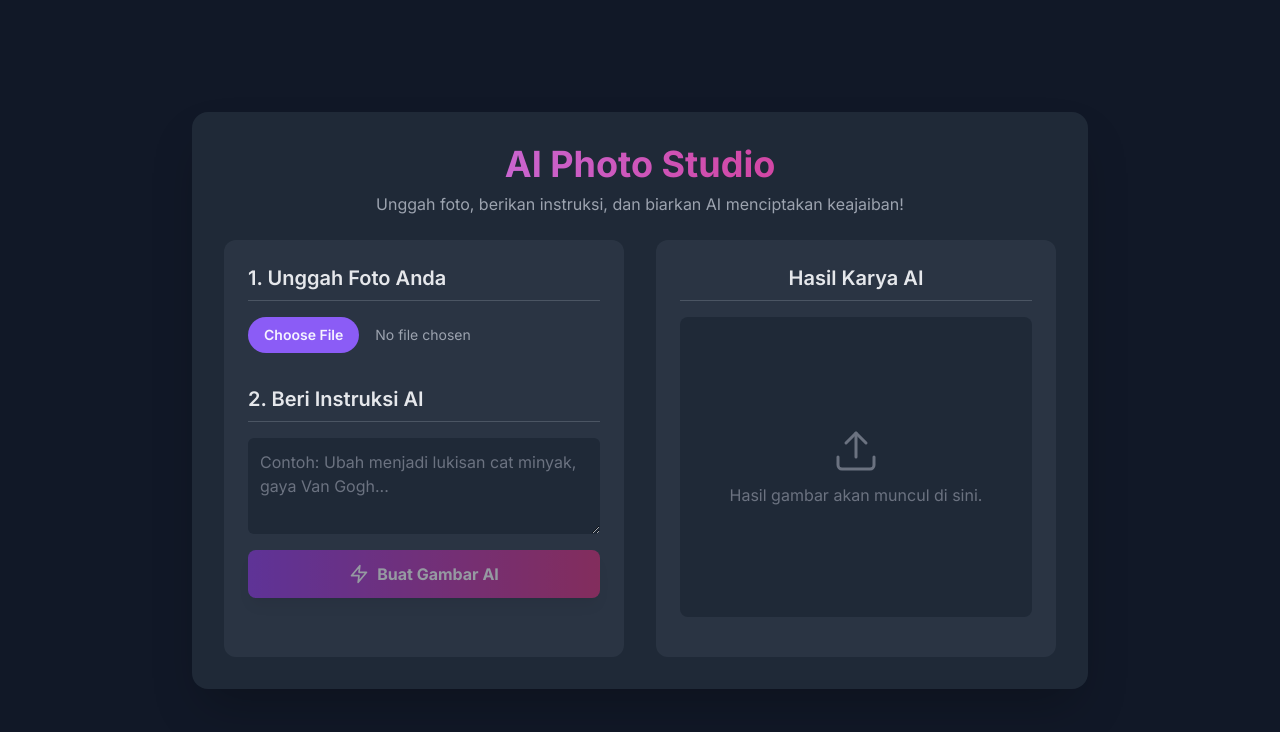
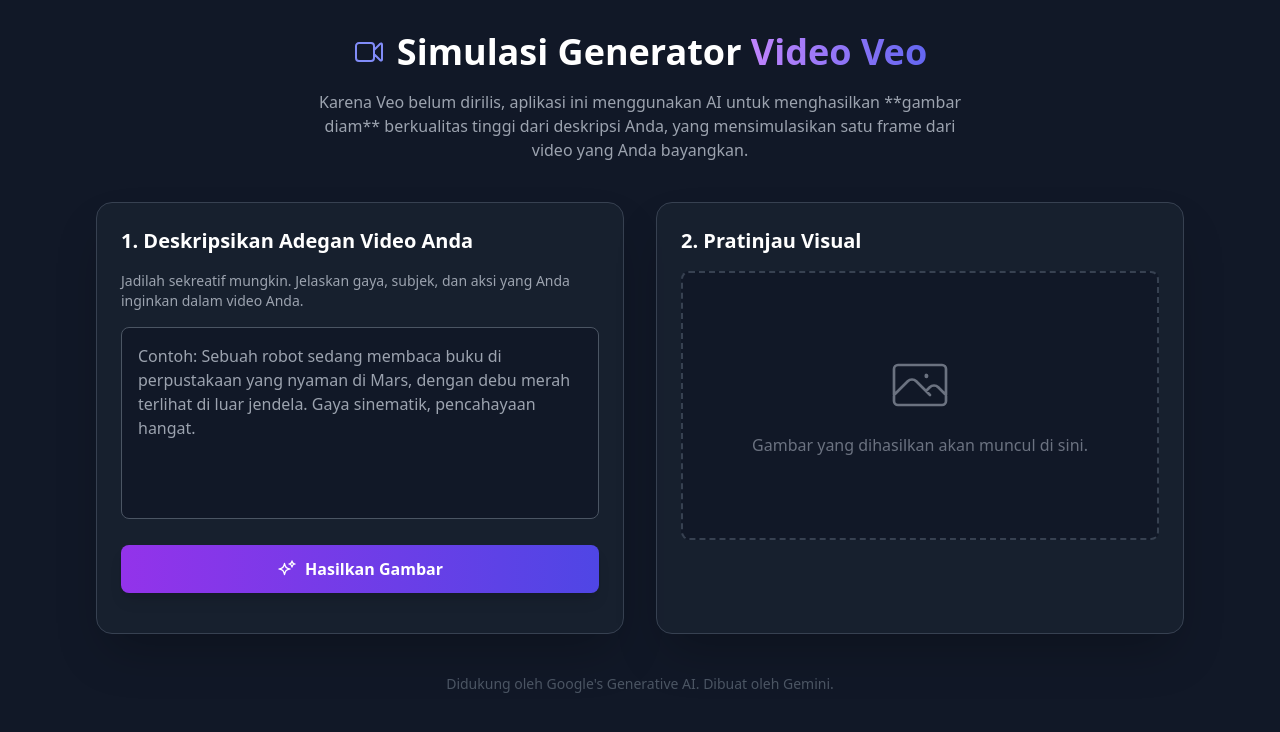
Before and after one commit to jivien/Jisaeshin, a plain HTML site: page index.html in a window 1280 px wide. Drawn offline with nearby package versions, Linux system fonts and the light colour scheme.

Commit message:
Update index.html

```diff
--- a/index.html
+++ b/index.html
@@ -1,69 +1,81 @@
 <!DOCTYPE html>
-<html lang="en">
+<html lang="id">
 <head>
     <meta charset="UTF-8">
     <meta name="viewport" content="width=device-width, initial-scale=1.0">
-    <title>AI Photo Studio</title>
-    <!-- Link to Tailwind CSS -->
+    <title>Simulasi Generator Video Veo</title>
+    <!-- Menggunakan Tailwind CSS untuk styling cepat dan modern -->
     <script src="https://cdn.tailwindcss.com"></script>
-    <!-- Link to Google Fonts -->
-    <link href="https://fonts.googleapis.com/css2?family=Inter:wght@400;500;600;700&display=swap" rel="stylesheet">
-    <!-- Link to your custom stylesheet -->
-    <link rel="stylesheet" href="style.css">
+    <!-- Referensi ke file CSS eksternal -->
+    <link rel="stylesheet" href="styles.css">
+    <!-- Menggunakan Font Inter dari Google Fonts -->
+    <link rel="preconnect" href="https://fonts.googleapis.com">
+    <link rel="preconnect" href="https://fonts.gstatic.com" crossorigin>
+    <link href="https://fonts.googleapis.com/css2?family=Inter:wght@400;500;700;800&display=swap" rel="stylesheet">
 </head>
-<body class="bg-gray-900 text-white flex items-center justify-center min-h-screen p-4">
+<body class="bg-gray-900 text-gray-200">
 
-    <div class="w-full max-w-4xl bg-gray-800 rounded-2xl shadow-2xl p-6 md:p-8">
-        <!-- Header -->
-        <div class="text-center mb-6">
-            <h1 class="text-3xl md:text-4xl font-bold text-transparent bg-clip-text bg-gradient-to-r from-purple-400 to-pink-600">AI Photo Studio</h1>
-            <p class="text-gray-400 mt-2">Unggah foto, berikan instruksi, dan biarkan AI menciptakan keajaiban!</p>
-        </div>
+    <div class="container mx-auto p-4 sm:p-6 lg:p-8 max-w-6xl">
 
-        <!-- Main Content Grid -->
-        <div class="grid grid-cols-1 md:grid-cols-2 gap-6 md:gap-8">
+        <!-- Header Aplikasi -->
+        <header class="text-center mb-10">
+            <div class="inline-flex items-center justify-center">
+                <svg class="w-8 h-8 mr-3 text-indigo-400" xmlns="http://www.w3.org/2000/svg" fill="none" viewBox="0 0 24 24" stroke-width="1.5" stroke="currentColor">
+                    <path stroke-linecap="round" stroke-linejoin="round" d="m15.75 10.5 4.72-4.72a.75.75 0 0 1 1.28.53v11.38a.75.75 0 0 1-1.28.53l-4.72-4.72M4.5 18.75h9a2.25 2.25 0 0 0 2.25-2.25v-9A2.25 2.25 0 0 0 13.5 5.25h-9A2.25 2.25 0 0 0 2.25 7.5v9A2.25 2.25 0 0 0 4.5 18.75Z" />
+                </svg>
+                <h1 class="text-3xl sm:text-4xl font-extrabold text-white">
+                    Simulasi Generator <span class="text-transparent bg-clip-text bg-gradient-to-r from-purple-400 to-indigo-500">Video Veo</span>
+                </h1>
+            </div>
+            <p class="mt-4 max-w-2xl mx-auto text-gray-400">
+                Karena Veo belum dirilis, aplikasi ini menggunakan AI untuk menghasilkan **gambar diam** berkualitas tinggi dari deskripsi Anda, yang mensimulasikan satu frame dari video yang Anda bayangkan.
+            </p>
+        </header>
 
-            <!-- Left Panel: Input -->
-            <div class="bg-gray-700/50 p-6 rounded-xl flex flex-col gap-4">
-                <h2 class="text-xl font-semibold text-gray-200 border-b border-gray-600 pb-2">1. Unggah Foto Anda</h2>
-                <div>
-                    <input type="file" id="image-upload" accept="image/*" class="block w-full text-sm text-gray-400
-                        file:mr-4 file:py-2 file:px-4
-                        file:rounded-full file:border-0
-                        file:text-sm file:font-semibold
-                        file:bg-violet-500 file:text-violet-50
-                        hover:file:bg-violet-600 cursor-pointer"/>
-                </div>
-                <div id="image-preview-container" class="mt-2 w-full h-64 bg-gray-800 rounded-lg flex items-center justify-center hidden">
-                    <img id="image-preview" src="#" alt="Pratinjau Gambar" class="max-w-full max-h-full rounded-md object-contain">
-                </div>
+        <!-- Konten Utama: Panel Input dan Output -->
+        <main class="grid grid-cols-1 lg:grid-cols-2 gap-8">
 
-                <h2 class="text-xl font-semibold text-gray-200 border-b border-gray-600 pb-2 mt-4">2. Beri Instruksi AI</h2>
-                <textarea id="prompt-input" rows="3" class="w-full bg-gray-800 rounded-md p-3 text-gray-300 placeholder-gray-500 focus:ring-2 focus:ring-purple-500 focus:outline-none transition" placeholder="Contoh: Ubah menjadi lukisan cat minyak, gaya Van Gogh..."></textarea>
+            <!-- Panel Kiri: Input Pengguna -->
+            <div class="bg-gray-800/50 p-6 rounded-2xl border border-gray-700 shadow-2xl">
+                <h2 class="text-xl font-bold mb-4 text-white">1. Deskripsikan Adegan Video Anda</h2>
+                <p class="text-sm text-gray-400 mb-4">Jadilah sekreatif mungkin. Jelaskan gaya, subjek, dan aksi yang Anda inginkan dalam video Anda.</p>
+                <textarea id="prompt-input" class="w-full h-48 p-4 bg-gray-900 border border-gray-600 rounded-lg focus:outline-none focus:ring-2 focus:ring-indigo-500 transition-colors resize-none" placeholder="Contoh: Sebuah robot sedang membaca buku di perpustakaan yang nyaman di Mars, dengan debu merah terlihat di luar jendela. Gaya sinematik, pencahayaan hangat."></textarea>
 
-                <button id="generate-btn" class="w-full bg-gradient-to-r from-purple-600 to-pink-600 text-white font-bold py-3 px-4 rounded-lg hover:from-purple-700 hover:to-pink-700 transition-all duration-300 shadow-lg disabled:opacity-50 disabled:cursor-not-allowed flex items-center justify-center gap-2" disabled>
-                    <svg xmlns="http://www.w3.org/2000/svg" width="20" height="20" viewBox="0 0 24 24" fill="none" stroke="currentColor" stroke-width="2" stroke-linecap="round" stroke-linejoin="round" class="feather feather-zap"><polygon points="13 2 3 14 12 14 11 22 21 10 12 10 13 2"></polygon></svg>
-                    <span>Buat Gambar AI</span>
+                <button id="generate-btn" class="mt-5 w-full flex items-center justify-center bg-gradient-to-r from-purple-600 to-indigo-600 hover:from-purple-700 hover:to-indigo-700 text-white font-bold py-3 px-6 rounded-lg shadow-lg transform hover:scale-105 transition-all duration-300 disabled:opacity-50 disabled:cursor-not-allowed disabled:scale-100">
+                    <svg class="w-5 h-5 mr-2" xmlns="http://www.w3.org/2000/svg" fill="none" viewBox="0 0 24 24" stroke-width="1.5" stroke="currentColor">
+                        <path stroke-linecap="round" stroke-linejoin="round" d="M9.813 15.904 9 18.75l-.813-2.846a4.5 4.5 0 0 0-3.09-3.09L2.25 12l2.846-.813a4.5 4.5 0 0 0 3.09-3.09L9 5.25l.813 2.846a4.5 4.5 0 0 0 3.09 3.09L15.75 12l-2.846.813a4.5 4.5 0 0 0-3.09 3.09ZM18.259 8.715 18 9.75l-.259-1.035a3.375 3.375 0 0 0-2.455-2.456L14.25 6l1.036-.259a3.375 3.375 0 0 0 2.455-2.456L18 2.25l.259 1.035a3.375 3.375 0 0 0 2.456 2.456L21.75 6l-1.035.259a3.375 3.375 0 0 0-2.456 2.456Z" />
+                    </svg>
+                    <span>Hasilkan Gambar</span>
                 </button>
+                 <div id="error-message" class="text-red-400 mt-4 text-center text-sm"></div>
             </div>
 
-            <!-- Right Panel: Output -->
-            <div class="bg-gray-700/50 p-6 rounded-xl flex flex-col items-center justify-center">
-                <h2 class="text-xl font-semibold text-gray-200 w-full text-center border-b border-gray-600 pb-2 mb-4">Hasil Karya AI</h2>
-                <div id="result-container" class="w-full h-full min-h-[300px] bg-gray-800 rounded-lg flex items-center justify-center">
+            <!-- Panel Kanan: Output Gambar -->
+            <div class="bg-gray-800/50 p-6 rounded-2xl border border-gray-700 shadow-2xl flex flex-col">
+                <h2 class="text-xl font-bold mb-4 text-white">2. Pratinjau Visual</h2>
+                <div id="image-container" class="w-full aspect-video bg-gray-900 rounded-lg flex items-center justify-center border-2 border-dashed border-gray-700 overflow-hidden">
+                    <!-- Placeholder awal -->
                     <div id="placeholder" class="text-center text-gray-500">
-                        <svg xmlns="http://www.w3.org/2000/svg" width="48" height="48" viewBox="0 0 24 24" fill="none" stroke="currentColor" stroke-width="1.5" stroke-linecap="round" stroke-linejoin="round" class="mx-auto mb-2"><path d="M21 15v4a2 2 0 0 1-2 2H5a2 2 0 0 1-2-2v-4"/><polyline points="17 8 12 3 7 8"/><line x1="12" x2="12" y1="3" y2="15"/></svg>
-                        <p>Hasil gambar akan muncul di sini.</p>
+                        <svg class="w-16 h-16 mx-auto mb-4" xmlns="http://www.w3.org/2000/svg" fill="none" viewBox="0 0 24 24" stroke-width="1" stroke="currentColor">
+                            <path stroke-linecap="round" stroke-linejoin="round" d="m2.25 15.75 5.159-5.159a2.25 2.25 0 0 1 3.182 0l5.159 5.159m-1.5-1.5 1.409-1.409a2.25 2.25 0 0 1 3.182 0l2.909 2.909m-18 3.75h16.5a1.5 1.5 0 0 0 1.5-1.5V6a1.5 1.5 0 0 0-1.5-1.5H3.75A1.5 1.5 0 0 0 2.25 6v12a1.5 1.5 0 0 0 1.5 1.5Zm10.5-11.25h.008v.008h-.008V8.25Zm.158 0a.225.225 0 0 1 .225.225V8.7a.225.225 0 0 1-.45 0V8.475a.225.225 0 0 1 .225-.225Z" />
+                        </svg>
+                        <p>Gambar yang dihasilkan akan muncul di sini.</p>
                     </div>
-                    <div id="loader" class="loader hidden"></div>
-                    <img id="result-image" src="#" alt="Hasil AI" class="hidden max-w-full max-h-full rounded-md object-contain">
+                    <!-- Pemuat/Spinner -->
+                    <div id="loader" class="hidden loader"></div>
+                    <!-- Gambar yang Dihasilkan -->
+                    <img id="result-image" src="" alt="Gambar yang dihasilkan dari prompt" class="hidden w-full h-full object-contain"/>
                 </div>
-                 <div id="message-box" class="mt-4 text-center text-red-400"></div>
             </div>
-        </div>
+        </main>
+
+        <!-- Footer -->
+        <footer class="text-center text-gray-600 mt-10 text-sm">
+            <p>Didukung oleh Google's Generative AI. Dibuat oleh Gemini.</p>
+        </footer>
     </div>
 
-    <!-- Link to your JavaScript file -->
+    <!-- Referensi ke file JavaScript eksternal -->
     <script src="script.js"></script>
 </body>
 </html>
```
